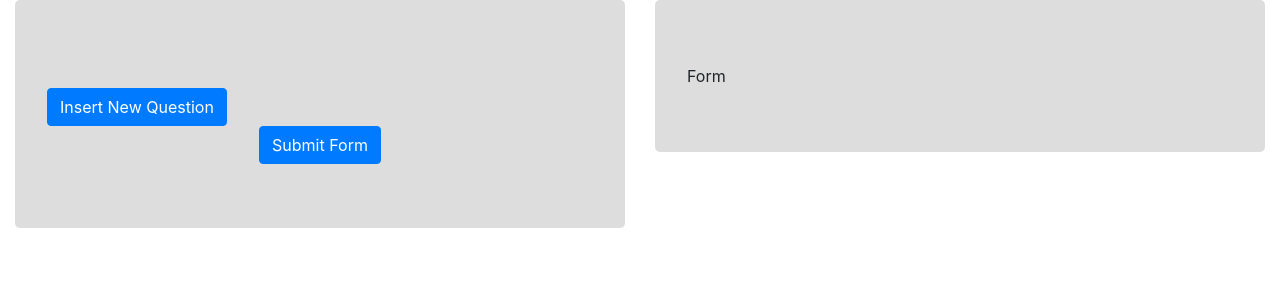
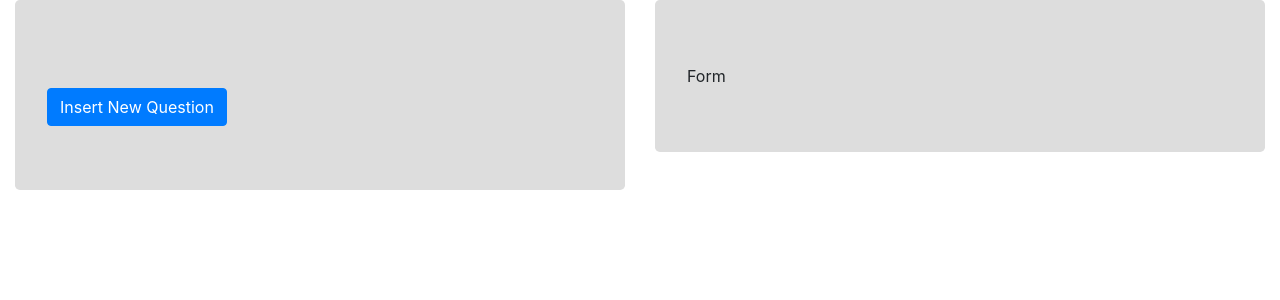
Before and after one commit to ChagnonSebastien/dynamic-forms, a React (Create React App) app: page / in a window 1280 px wide. Shown: the top 300 px of the page. Built offline with nearby package versions, Linux system fonts and the light colour scheme.

Commit message:
The form builder parent has authority on the form's data

```diff
--- a/src/App.js
+++ b/src/App.js
@@ -3,8 +3,12 @@ import { Container, Row, Col, Jumbotron } from 'react-bootstrap';
 import FormBuilder from './form-builder/FormBuilder';
 
 const App = () => {
-  const [formContent, setFormContent] = useState();
-  const [formAnswers, setFormAnswers] = useState();
+  const [form, setForm] = useState([]);
+
+  const updateForm = (updateFunction) => {
+    console.table(updateFunction(form))
+    setForm(updateFunction)
+  }
 
   return (
     <Container fluid>
@@ -12,8 +16,8 @@ const App = () => {
         <Col>
           <Jumbotron style={{ background: '#ddd' }}>
             <FormBuilder
-              initialForm={{}}
-              submitForm={(form) => setFormContent(form)}
+              form={form}
+              setForm={updateForm}
               languages={['fr', 'en', 'es']}
             />
           </Jumbotron>
--- a/src/form-builder/FormBuilder.js
+++ b/src/form-builder/FormBuilder.js
@@ -1,13 +1,11 @@
-import React, { useState } from 'react';
+import React from 'react';
 import PropTypes from 'prop-types';
-import { Button, Row } from 'react-bootstrap';
+import { Button } from 'react-bootstrap';
 import {v4 as uuid} from 'uuid';
 import QuestionBuilder from './QuestionBuilder';
 
 const FormBuilder = (props) => {
-  const { submitForm, languages } = props;
-
-  const [form, setForm] = useState([]);
+  const { form, setForm, languages } = props;
 
   const addQuestion = (index) => setForm(
     (prevForm) => {
@@ -47,18 +45,13 @@ const FormBuilder = (props) => {
       <Button onClick={() => addQuestion(form.length)}>
         Insert New Question
       </Button>
-      <Row className="justify-content-center">
-        <Button onClick={() => submitForm(form)}>
-          Submit Form
-        </Button>
-      </Row>
     </>
   )
 };
 
 FormBuilder.propTypes = {
-  initialForm: PropTypes.shape({}),
-  submitForm: PropTypes.func.isRequired,
+  form: PropTypes.shape({}),
+  setForm: PropTypes.func.isRequired,
   languages: PropTypes.arrayOf(PropTypes.string.isRequired).isRequired,
 };
 
```
